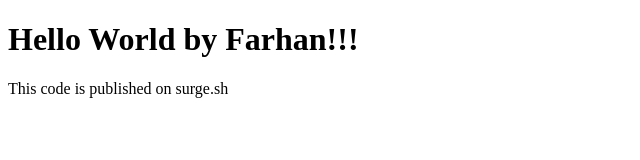
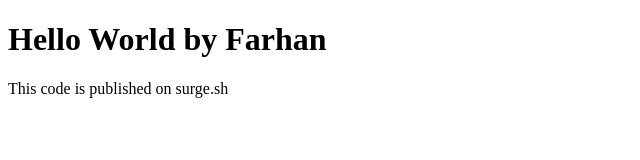
Before and after one commit to itsmefarhan/bootcamp2020, a plain HTML site: page index.html in a window 1280 px wide. Shown: the full height of the page, 0-640 px from the left. Drawn offline with Linux system fonts and the light colour scheme.

Commit message:
updated index.html

```diff
--- a/index.html
+++ b/index.html
@@ -6,7 +6,7 @@
     <title>Hello World</title>
   </head>
   <body>
-    <h1>Hello World by Farhan!!!</h1>
+    <h1>Hello World by Farhan</h1>
     <p>This code is published on surge.sh</p>
   </body>
 </html>
```
